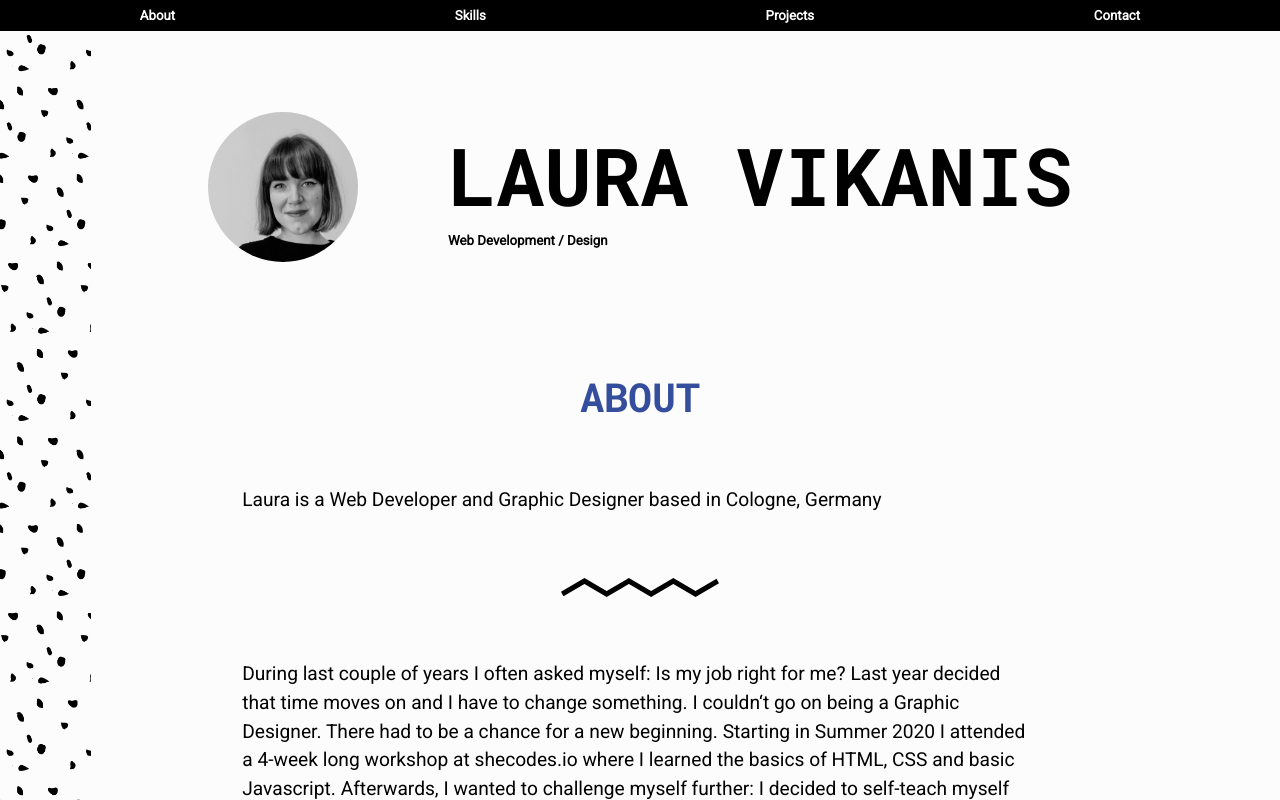
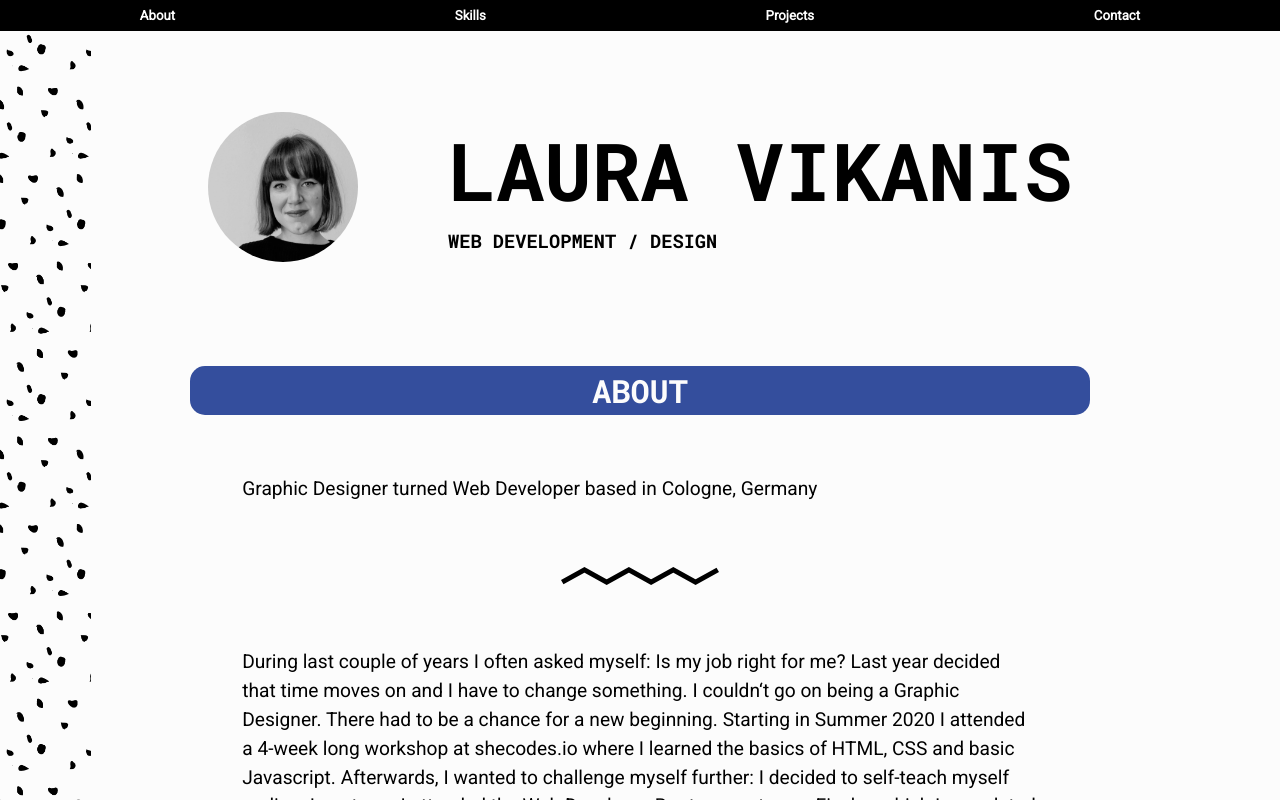
Before and after one commit to lauravikanis/portfolio2021, a React (Create React App) app: page / in a window 1280 px wide. Shown: the top 800 px of the page. Built offline with nearby package versions, Linux system fonts and the light colour scheme; a web font is replaced by a local one.

Commit message:
fix:fix pretie + more aperance changes

```diff
--- a/package.json
+++ b/package.json
@@ -41,7 +41,8 @@
     "workbox-streams": "^6.0.2"
   },
   "devDependencies": {
-    "eslint": "^7.18.0"
+    "eslint": "^7.18.0",
+    "prettier": "2.2.1"
   },
   "scripts": {
     "start": "react-scripts start",
--- a/src/GlobalStyles.js
+++ b/src/GlobalStyles.js
@@ -27,7 +27,6 @@ body {
 
 h1, h2, h3, h4{
     font-family: 'Roboto Mono', monospace;
-    /* text-align: center; */
     text-transform: uppercase;
 }
 
@@ -35,7 +34,7 @@ h1{
     font-size:500%
 }
 h2{
-    font-size:250%
+    font-size:200%
 }
 
 
--- a/src/components/Content/About.js
+++ b/src/components/Content/About.js
@@ -22,9 +22,7 @@ const AboutDiv = styled.div`
 
 const About = () => (
   <AboutDiv>
-    <p>
-      Laura is a Web Developer and Graphic Designer based in Cologne, Germany
-    </p>
+    <p>Graphic Designer turned Web Developer based in Cologne, Germany</p>
     <Divider />
     <p>
       During last couple of years I often asked myself: Is my job right for me?
@@ -40,7 +38,7 @@ const About = () => (
       functional components which do the things I tell them to do.
     </p>
     <Picturerow>
-      <img src={instabowie} alt="pusher tony Mural at Cologne Ehrenfeld" />
+      <img src={instabowie} alt="pusher tony mural at Cologne Ehrenfeld" />
       <img src={instaludwig} alt="Rooftopterrace at Museum Ludwig" />
     </Picturerow>{" "}
     <p>
--- a/src/components/Header/Header.js
+++ b/src/components/Header/Header.js
@@ -6,11 +6,10 @@ const HeaderContainer = styled.header`
   margin-top: 7rem;
   margin-bottom: 1.5rem;
   display: flex;
-  flex-direction:row;
+  flex-direction: row;
   justify-content: center;
   align-items: center;
   background-color: var(--background);
-
 
   @media (max-width: 768px) {
     flex-direction: column;
@@ -26,12 +25,19 @@ const HeaderContainer = styled.header`
 
     @media (max-width: 768px) {
       margin-right: 0;
+      margin-bottom: 1rem;
+    }
+  }
 
-  }
+  h1 {
+    @media (max-width: 1080px) {
+      width: 350px;
+    }
   }
 
   h1,
-  h5 {
+  h5,
+  h3 {
     margin: 0 0 5px 0;
   }
 `;
@@ -41,7 +47,8 @@ const Header = () => (
     <img src={profilepic} alt="Laura" />
     <div>
       <h1>Laura Vikanis</h1>
-      <h5>Web Development / Design</h5>
+
+      <h3>Web Development / Design</h3>
     </div>
   </HeaderContainer>
 );
--- a/src/components/Menueitem/Menueitem.js
+++ b/src/components/Menueitem/Menueitem.js
@@ -4,13 +4,14 @@ import PropTypes from "prop-types";
 const MenueItem = styled.div`
   display: flex;
   justify-content: center;
-  color: var(--primary-color);
+  color: var(--background);
+  background-color: var(--primary-color);
   border-radius: 15px;
   text-align: center;
   margin-top: 5rem;
 
   h2 {
-    margin: 0.25rem;
+    margin: 0.2rem;
   }
 `;
 
```
Also changed, not shown: 1 other file (tests, documents, lock files or other folders).
